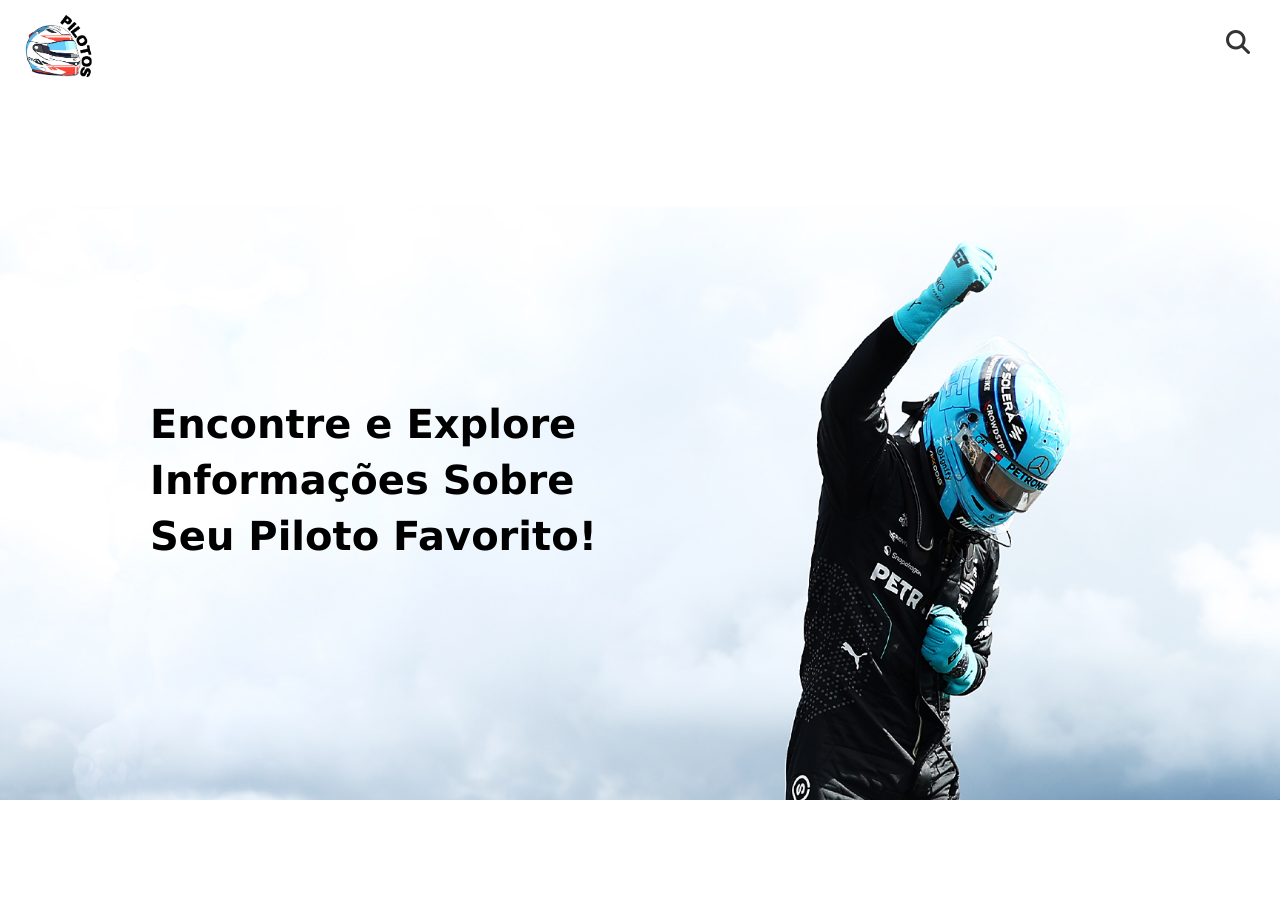
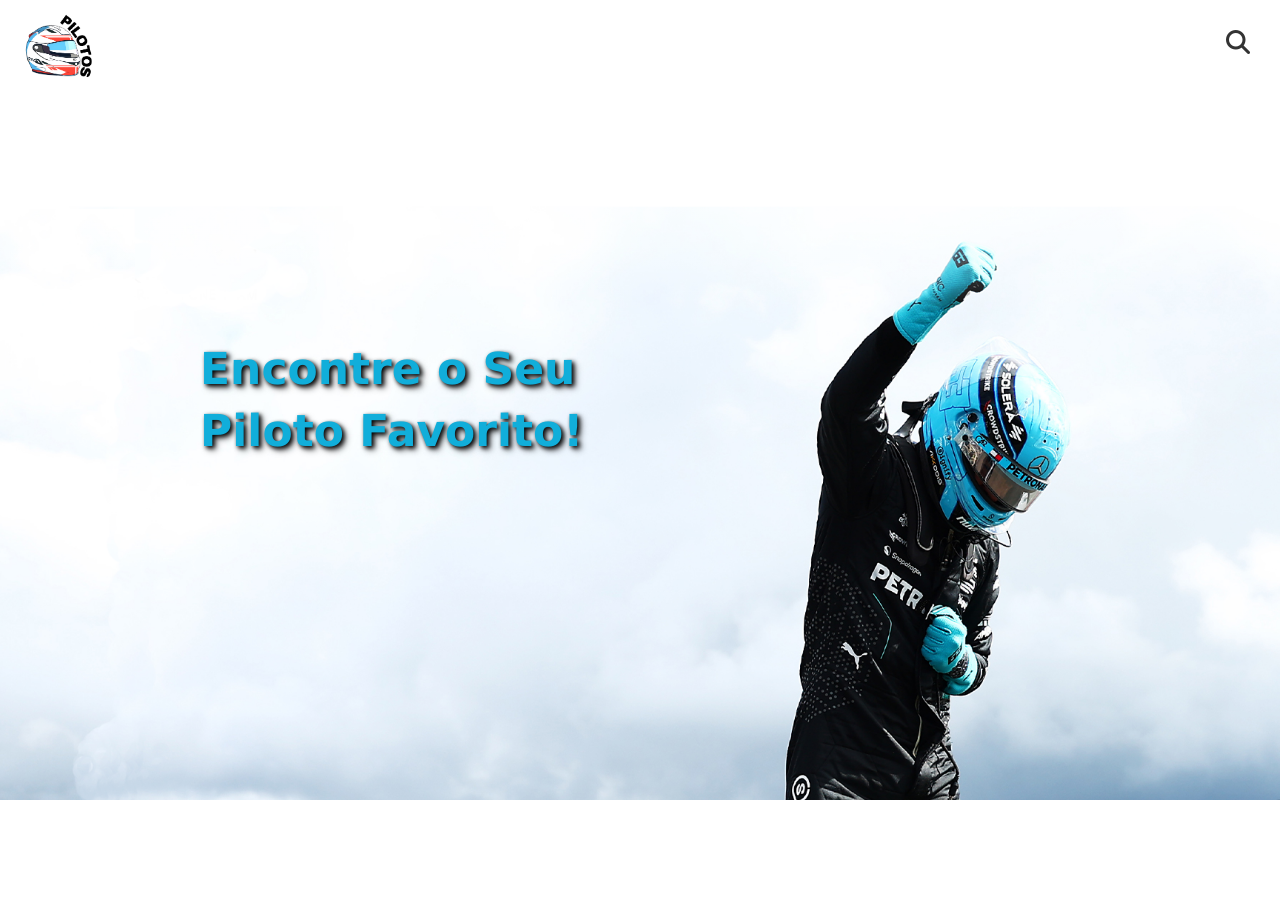
Before and after one commit to JosianaSilva/atividade-n2a-web-I, a React (Create React App) app: page / in a window 1280 px wide. Shown: the top 898 px of the page. Built offline with nearby package versions, Linux system fonts and the light colour scheme.

Commit message:
Css: estilos slogan atualizados.

```diff
--- a/src/App.css
+++ b/src/App.css
@@ -26,15 +26,17 @@
 
 .slogan {
   position: absolute;
-  top: 60%;
-  left: 150px; /* Ajuste conforme necessário */
+  top: 50%;
+  left: 200px;
   transform: translateY(-50%);
-  font-size: 20px; /* Ajuste o tamanho da fonte conforme necessário */
+  font-size: 22px;
   font-family: Verdana, Geneva, Tahoma, sans-serif;
-  color:black; /* Escolha a cor que contraste bem com o fundo do banner */
-  max-width: 900px; /* Ajuste a largura máxima conforme necessário */
+  color:#11aeda;
+  max-width: 900px;
   text-align: left;
-  line-height: 1.4; /* Melhora a legibilidade */
+  line-height: 1.4;
+  text-shadow: 2px 2px 4px rgb(0, 0, 0),
+               4px 4px 6px rgba(0, 0, 0, 0.514);
 }
 
 /* Estilo do logotipo */
@@ -86,8 +88,8 @@
 .search-container {
   position: relative;
   width: 100%;
-  max-width: 500px; /* Limita a largura máxima */
-  margin-top: 300px;
+  max-width: 500px;
+  margin-top: 100px;
   margin-bottom: 50px;
 }
 
@@ -99,7 +101,7 @@ input#search-input {
   border: 2px solid gray;
   border-radius: 50px;
   outline: none;
-  text-align: left; /* Alinha o texto à esquerda */
+  text-align: left;
   transition: box-shadow 0.3s ease;
 }
 
@@ -125,8 +127,8 @@ button#search-action {
 /* Estilo da seta */
 .arrow-container {
   display: block;
-  width: 18px; /* Largura menor */
-  height: 15px; /* Altura menor */
+  width: 18px;
+  height: 15px;
 }
 
 .arrow {
@@ -140,9 +142,9 @@ button#search-action {
     display: block;
     position: absolute;
     transform-origin: bottom right;
-    background: black; /* Cor da linha */
-    width: 2.5px; /* Largura da linha menor */
-    height: 16px; /* Comprimento da linha menor */
+    background: black;
+    width: 2.5px;
+    height: 16px;
     border-radius: 10px;
     transform: translate(-50%, -50%) rotateZ(-45deg);
   }
--- a/src/App.js
+++ b/src/App.js
@@ -4,7 +4,6 @@ import fetchDrivers from './services/api';
 import DriverCard from './components/DriverCard/DriverCard';
 import logo from './assets/logo.png';
 import '@fortawesome/fontawesome-free/css/all.min.css';
-import { buildQueries } from '@testing-library/react';
 
 function App() {
   const [drivers, setDrivers] = useState([]);
@@ -21,16 +20,19 @@ function App() {
         <div className="banner">
           <div className="slogan">
             <h1>
-            Encontre e Explore<br/>
-            Informações Sobre<br/>
-            Seu Piloto Favorito!
+              Encontre o Seu <br/>
+              Piloto Favorito!
             </h1>
           </div>
         </div>
+
         <img src={logo} className="App-logo" alt="logo" />
 
         {/* Botão de atalho para o campo de pesquisa */}
-        <button className="search-button" onClick={() => document.getElementById('search-input').scrollIntoView({ behavior: 'smooth' })}>
+        <button
+          className="search-button"
+          onClick={() => document.getElementById('search-input').scrollIntoView({ behavior: 'smooth' })}
+        >
           <i className="fas fa-search"></i> {/* Ícone de pesquisa */}
         </button>
 
@@ -44,12 +46,15 @@ function App() {
             onChange={(e) => setSearchTerm(e.target.value)}
           />
 
-        <button id="search-action" onClick={handleSearch} className="arrow-container">
+          <button
+            id="search-action"
+            onClick={handleSearch}
+            className="arrow-container"
+          >
             <div className="arrow"></div>
             <div className="arrow"></div>
             <div className="arrow"></div>
           </button>
-
         </div>
 
         {drivers.length > 0 && <DriverCard driver={drivers[0]} />}
```
Lines whose indentation alone changed are shown as unchanged.
